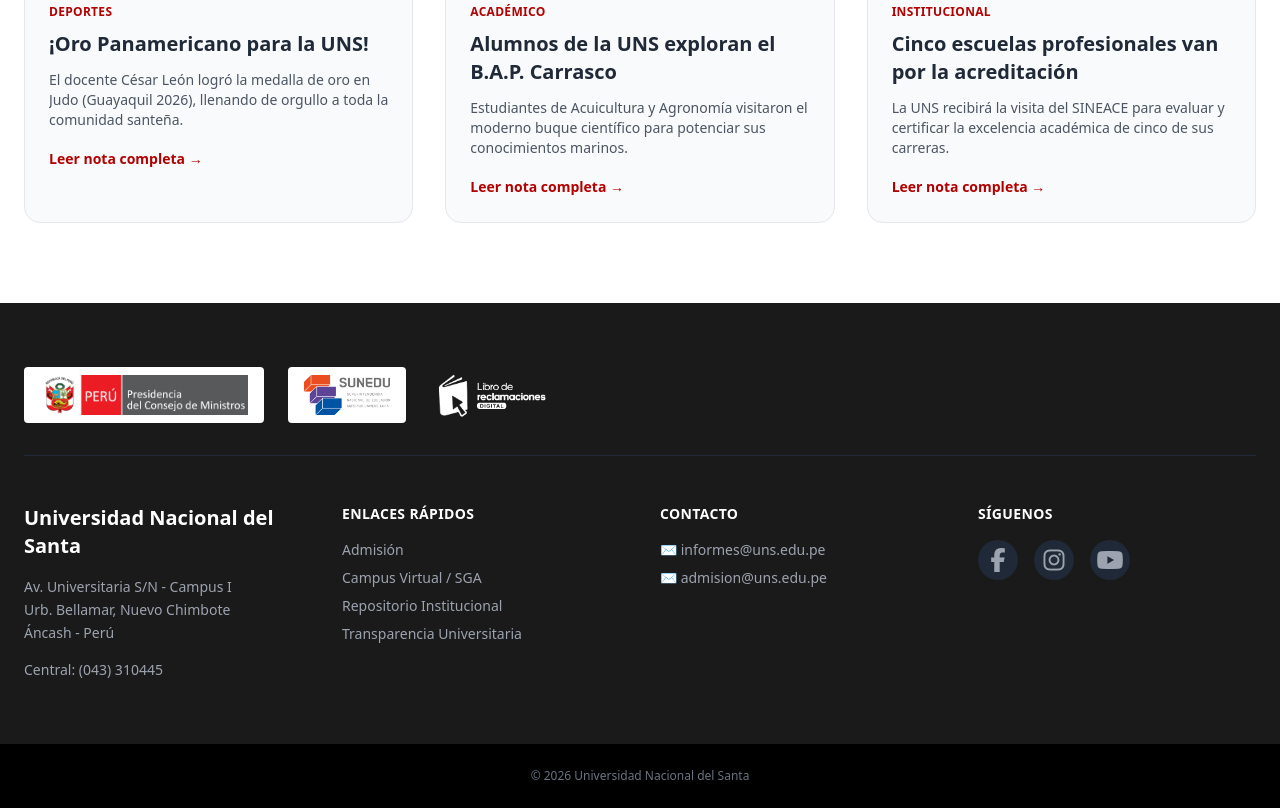
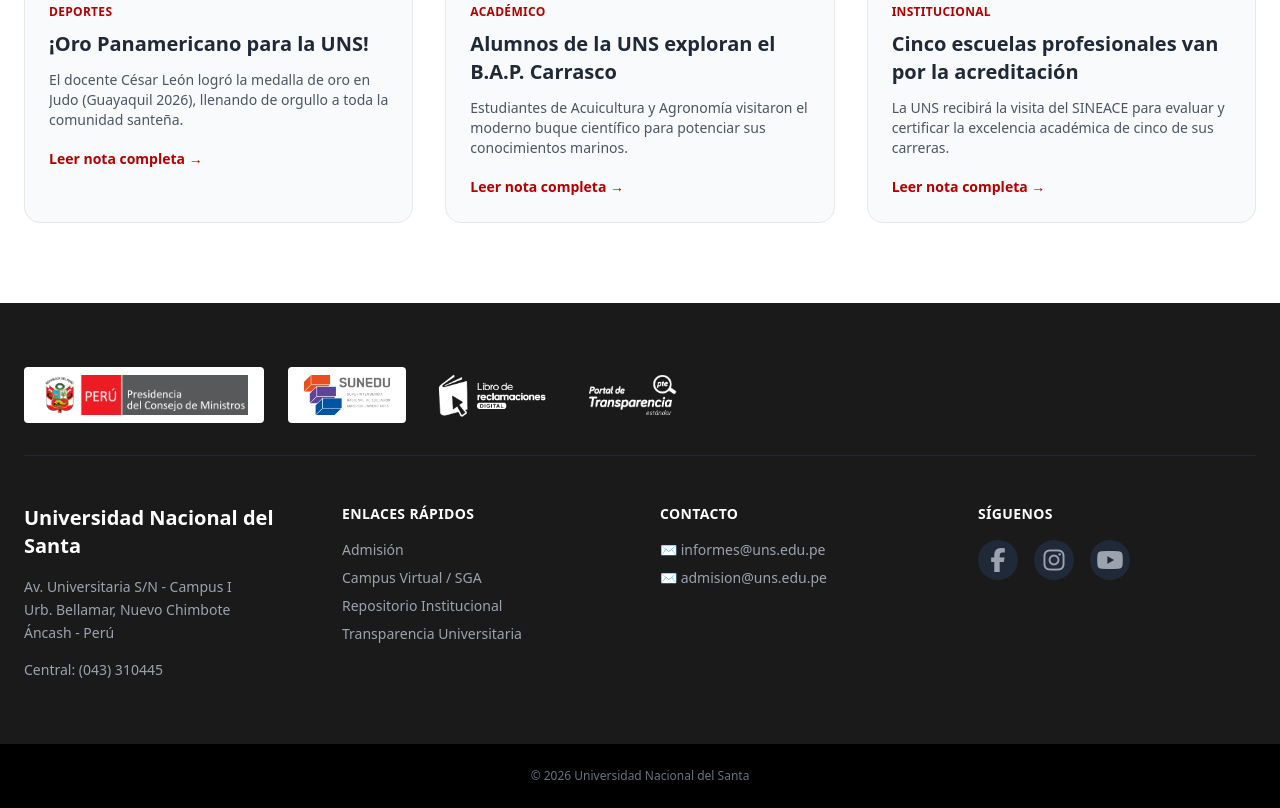
Before and after one commit to bbrayx1/SEM5-ModeloLandingPage, a plain HTML site: page index.html in a window 1280 px wide. Shown: the part 5180-5988 px from the top of the page. Drawn offline with nearby package versions, Linux system fonts and the light colour scheme.

Commit message:
v6.2: agregacion Portal de Transparencia

```diff
--- a/index.html
+++ b/index.html
@@ -724,6 +724,9 @@
                 <a href="https://reclamos.servicios.gob.pe/?institution_id=253" target="_blank" rel="noopener noreferrer" class="flex items-center hover:opacity-80 transition-opacity">
                     <img src="images/libro.png" alt="Libro de Reclamaciones" class="h-14 object-contain">
                 </a>
+                <a href="javascript:void(0)" class="flex items-center hover:opacity-80 transition-opacity">
+                    <img src="images/portal.png" alt="Portal de Transparencia" class="h-14 object-contain">
+                </a>
             </div>
 
             <div class="grid md:grid-cols-4 gap-10">
```
Also changed, not shown: images/portal.png (added).
